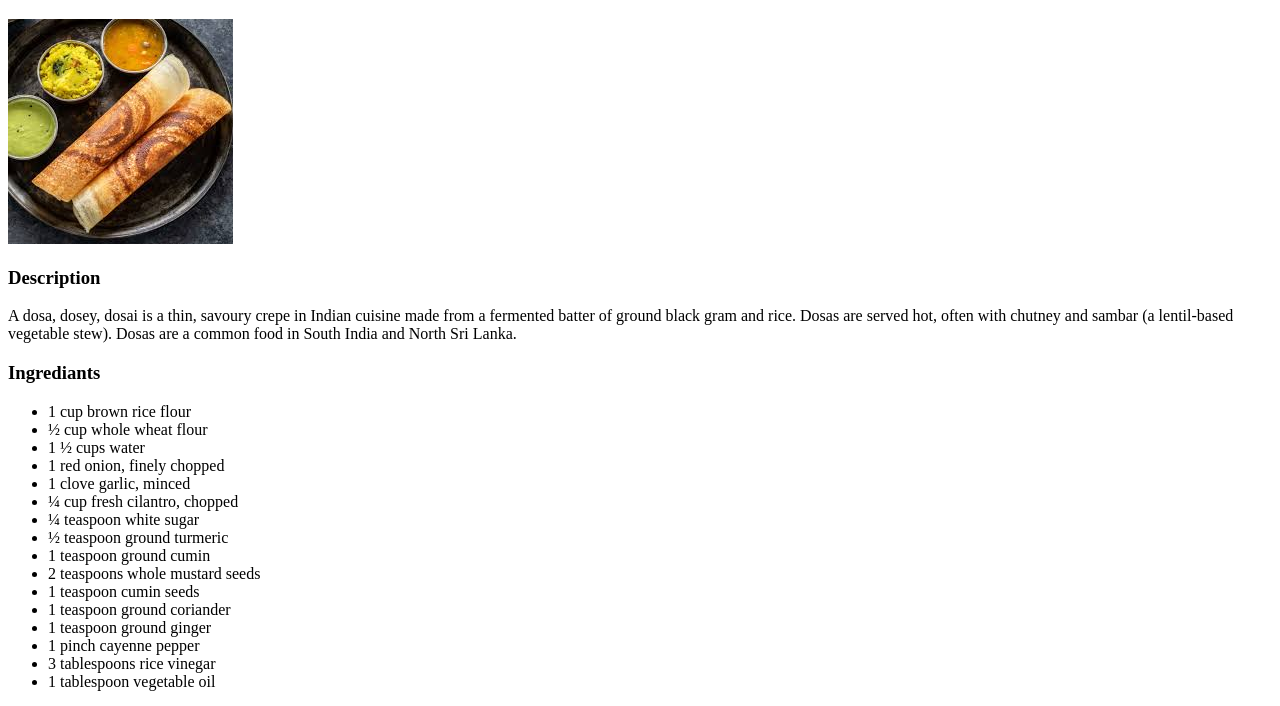
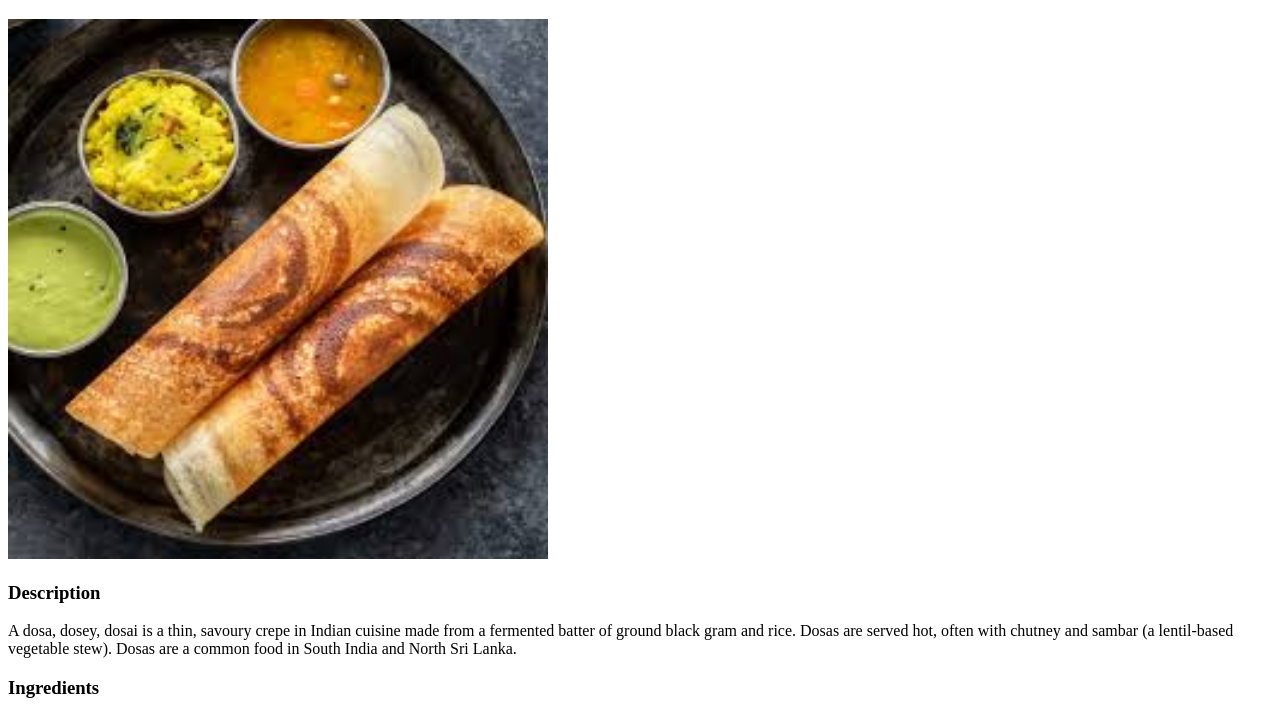
Before and after one commit to Sumedhvats/Resipie, a plain HTML site: page odin-recipies/dosa.html in a window 1280 px wide. Shown: the part 61-767 px from the top of the page. Drawn offline with Linux system fonts and the light colour scheme.

Commit message:
fixed image size

```diff
--- a/odin-recipies/dosa.html
+++ b/odin-recipies/dosa.html
@@ -9,14 +9,14 @@
 
 <body>
     <h1>Dosa</h1>
-    <img src="../images/dosa.jpg " alt ="South indian dosa">
+    <img src="../images/dosa.jpg " alt ="South indian dosa" width ="540">
     <h3>Description</h3>
     <p>A dosa, dosey, dosai is a thin, savoury crepe in Indian cuisine made from a fermented batter of ground black gram
         and rice. Dosas are served hot, often with chutney and sambar (a lentil-based vegetable stew). Dosas are a
         common food in South India and North Sri Lanka.
 
     </p>
-    <h3>Ingrediants</h3>
+    <h3>Ingredients</h3>
     <ul>
         <li>1 cup brown rice flour</li>
 
```
Also changed, not shown: odin-recipies/biryani.html (+2 -2 lines).
